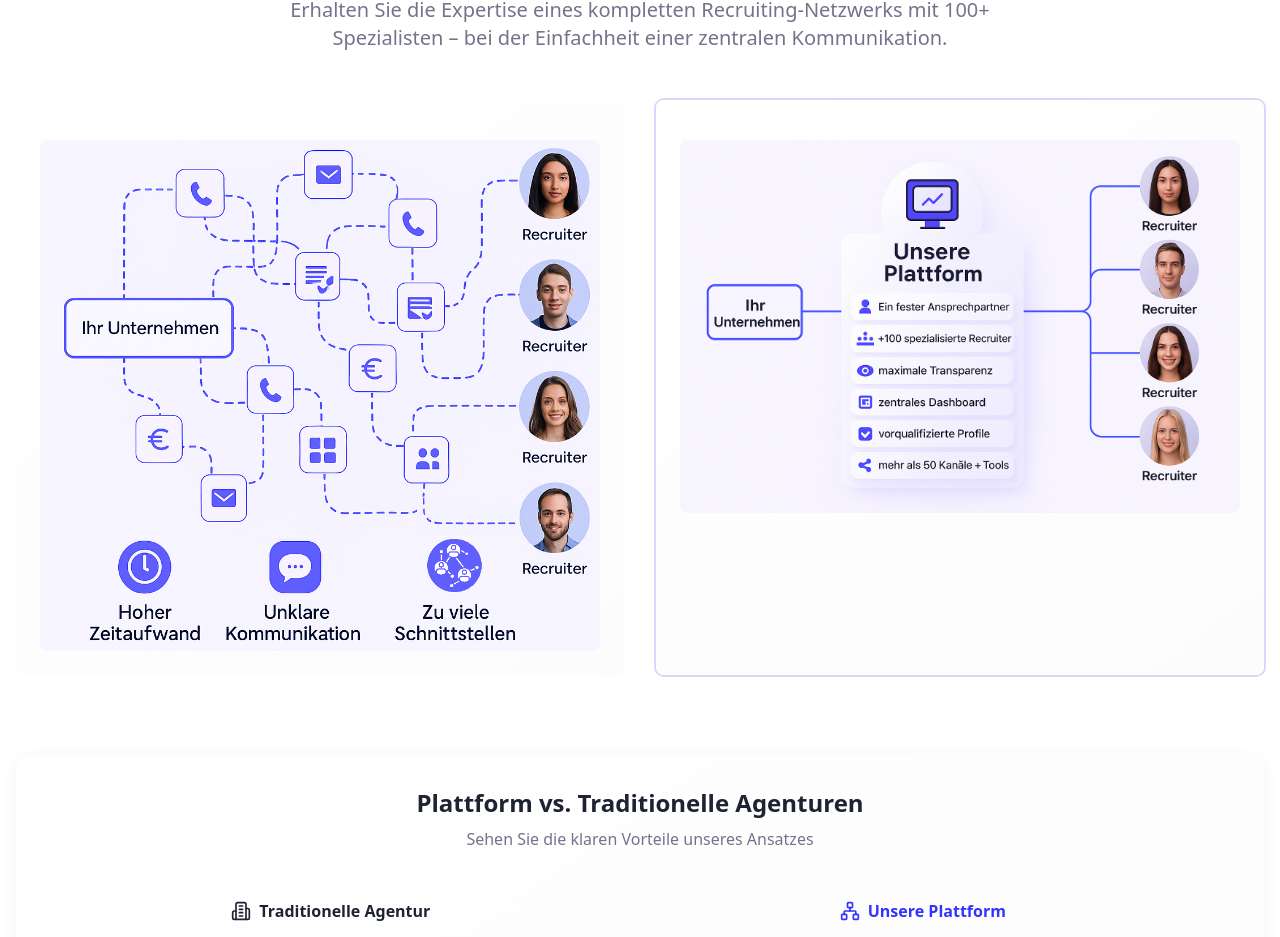
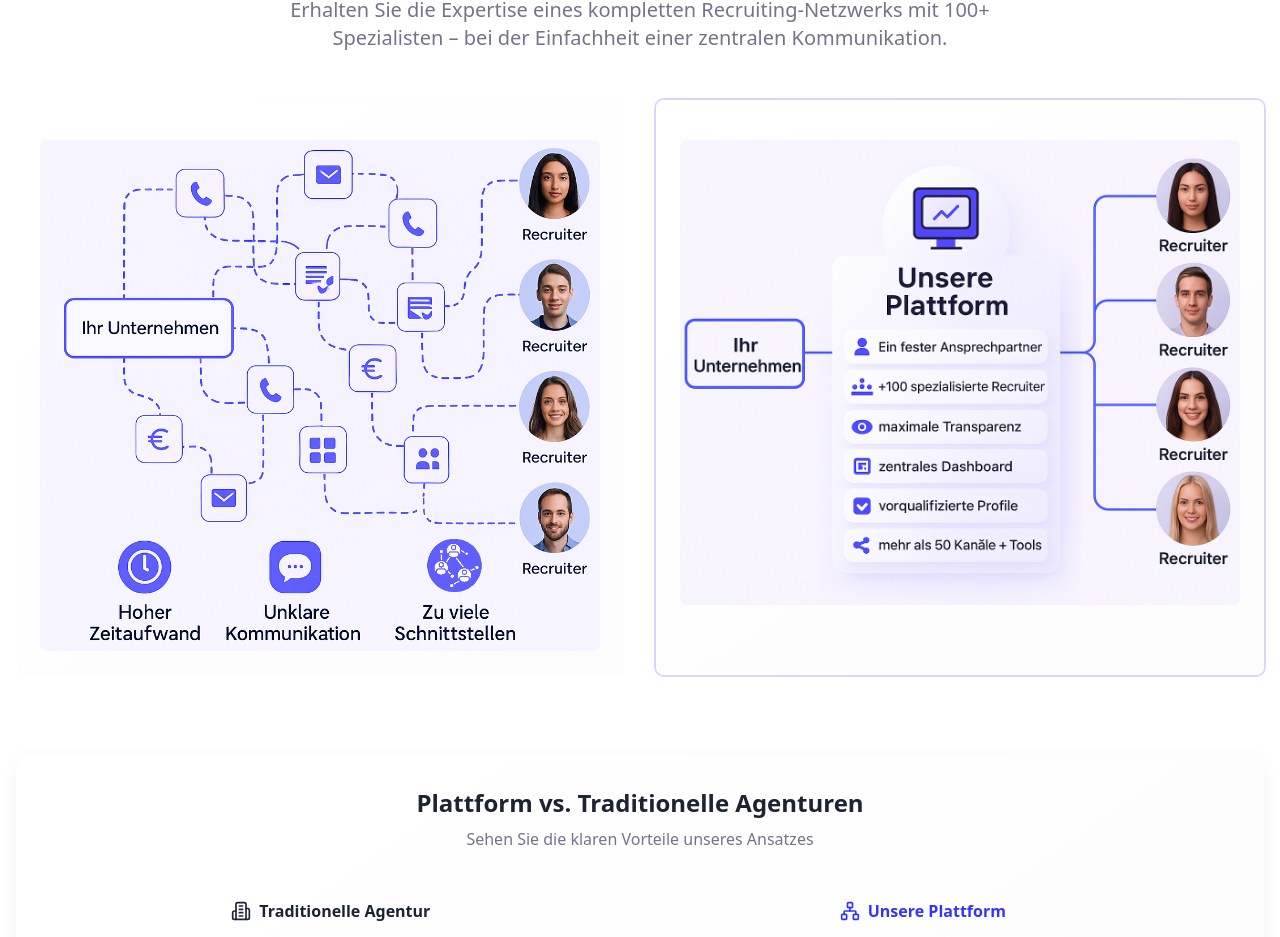
Before and after one commit to mzuther86/recruit-network-hub, a React (Vite) app: page / in a window 1280 px wide. Shown: the part 2394-3331 px from the top of the page. Built offline with nearby package versions, Linux system fonts and the light colour scheme.

Commit message:
Update right image in process section
Replaced the existing image in the "Platform Process" section with a new one.
-edited src/components/sections/Benefits.tsx
-created public/lovable-uploads/e65f2268-813b-4f91-81bb-cbc528e56a9c.png

```diff
--- a/src/components/sections/Benefits.tsx
+++ b/src/components/sections/Benefits.tsx
@@ -119,7 +119,7 @@ const Benefits = () => {
 
                 </div>
                 <div className="h-150 bg-muted rounded-lg overflow-hidden">
-                  <img src="/lovable-uploads/c385f0f3-b452-45fb-8ed1-74e919a2b6be.png" alt="Moderne Plattform mit zentraler Kommunikation und 100+ spezialisierten Recruitern" className="w-full h-full object-cover" />
+                  <img src="/lovable-uploads/eb16642d-ac5d-439c-82b5-84d08e905f38.png" alt="Moderne Plattform mit zentraler Kommunikation und 100+ spezialisierten Recruitern" className="w-full h-full object-cover" />
                 </div>
 
               </CardContent>
```
Also changed, not shown: public/lovable-uploads/eb16642d-ac5d-439c-82b5-84d08e905f38.png (added).
